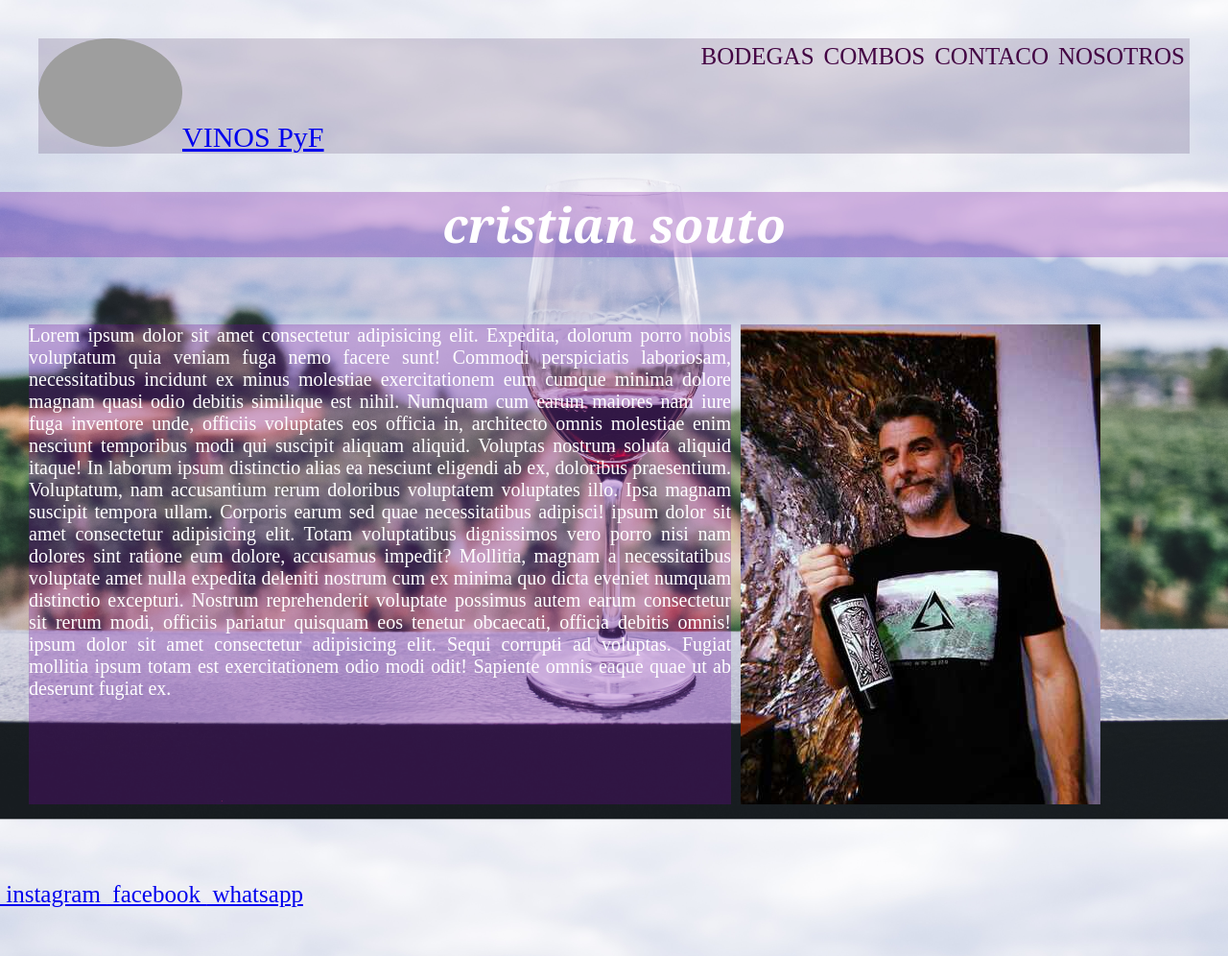
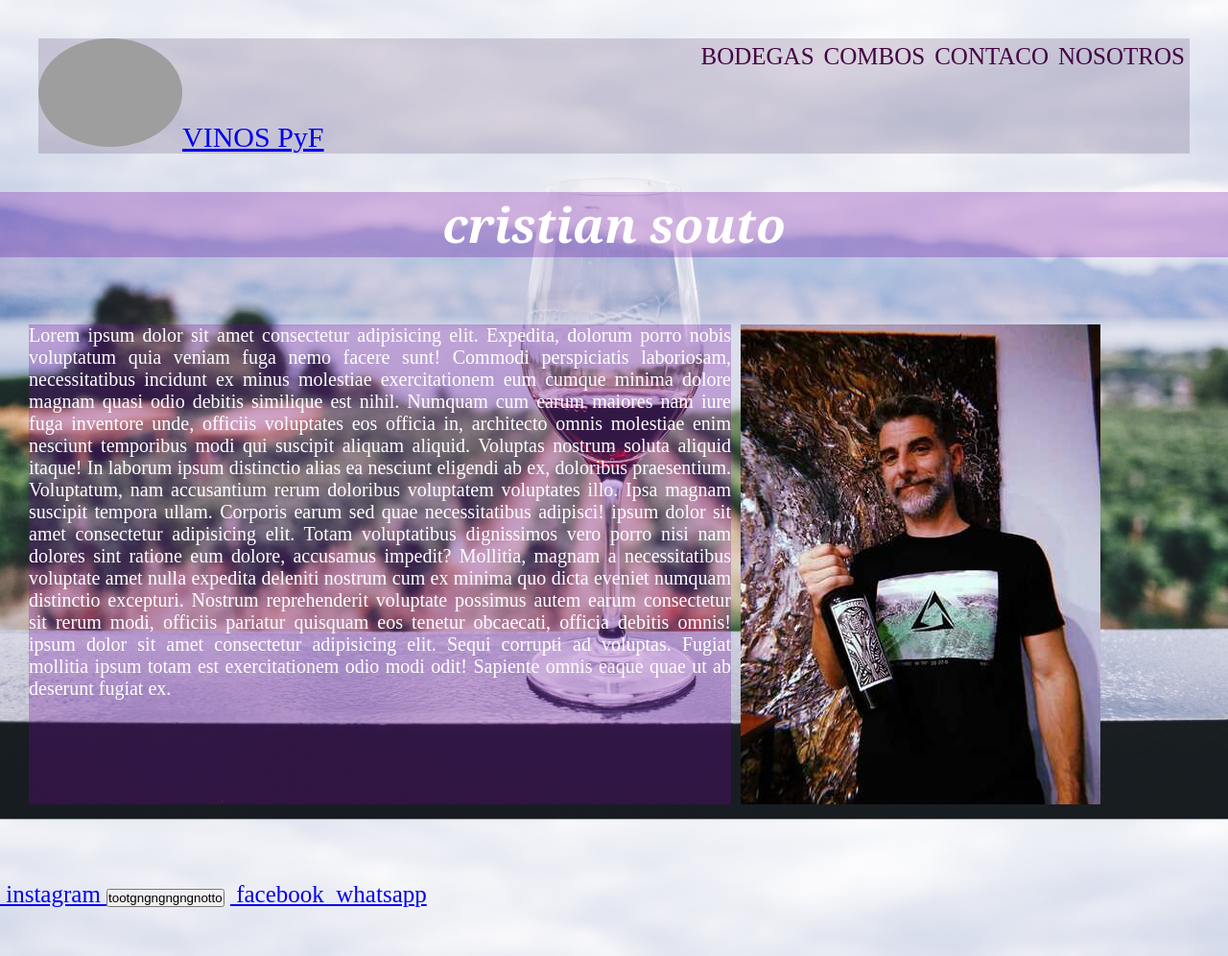
Before and after one commit to leanrodriguez10/vinospyf-comision-39385, a plain HTML site: page index.html in a window 1280 px wide. Shown: the whole page at 96% size. Drawn offline with Linux system fonts and the light colour scheme; grey boxes are pictures that could not be loaded; a web font is replaced by a local one.

Commit message:
testeo para ver como fuciona git

```diff
--- a/index.html
+++ b/index.html
@@ -44,6 +44,7 @@
                 <img src="" alt="">
                 instagram
             </a>
+            <button>tootgngngngngnotto</button>
             <a href="https://es-la.facebook.com/" target="_blank">
                 <img src="" alt="">
                 facebook
```
